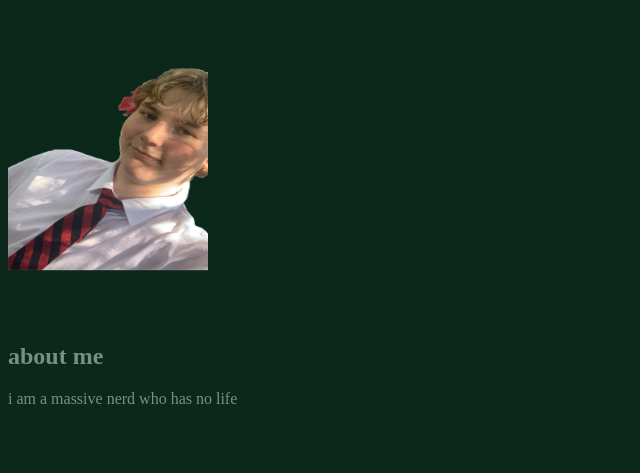
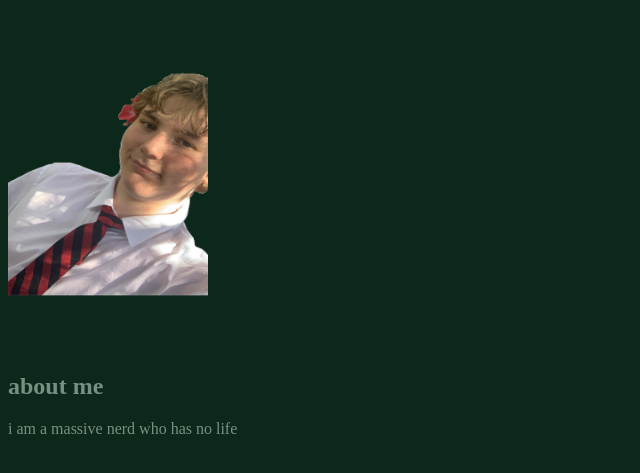
Before and after one commit to oscarsucksattech/my-website, a plain HTML site: page index.html in a window 1280 px wide. Shown: the part 61-534 px from the top of the page, without its empty margins (0-640 px from the left). Drawn offline with Linux system fonts and the light colour scheme.

Commit message:
Update index.html

```diff
--- a/index.html
+++ b/index.html
@@ -11,7 +11,7 @@
             its me oscar
         </h1>
         <body style="background-color: #0C281A;">
-            <img src = "websitepic.png" width = "200" height = "300" alt = "me">
+            <img src = "websitepic.png" width = "200" height = "330" alt = "me">
             <h2> about me</h2>
             <p>
                 i am a massive nerd who has no life
```
